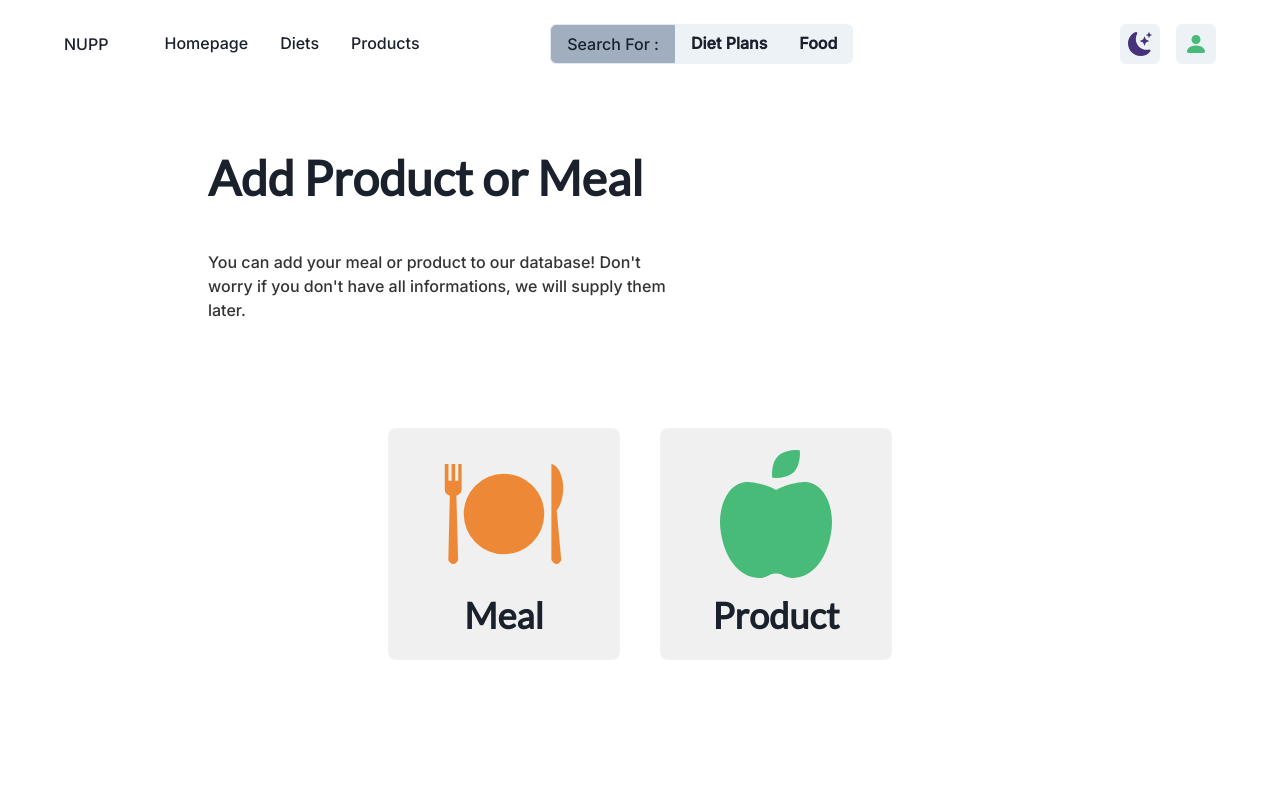
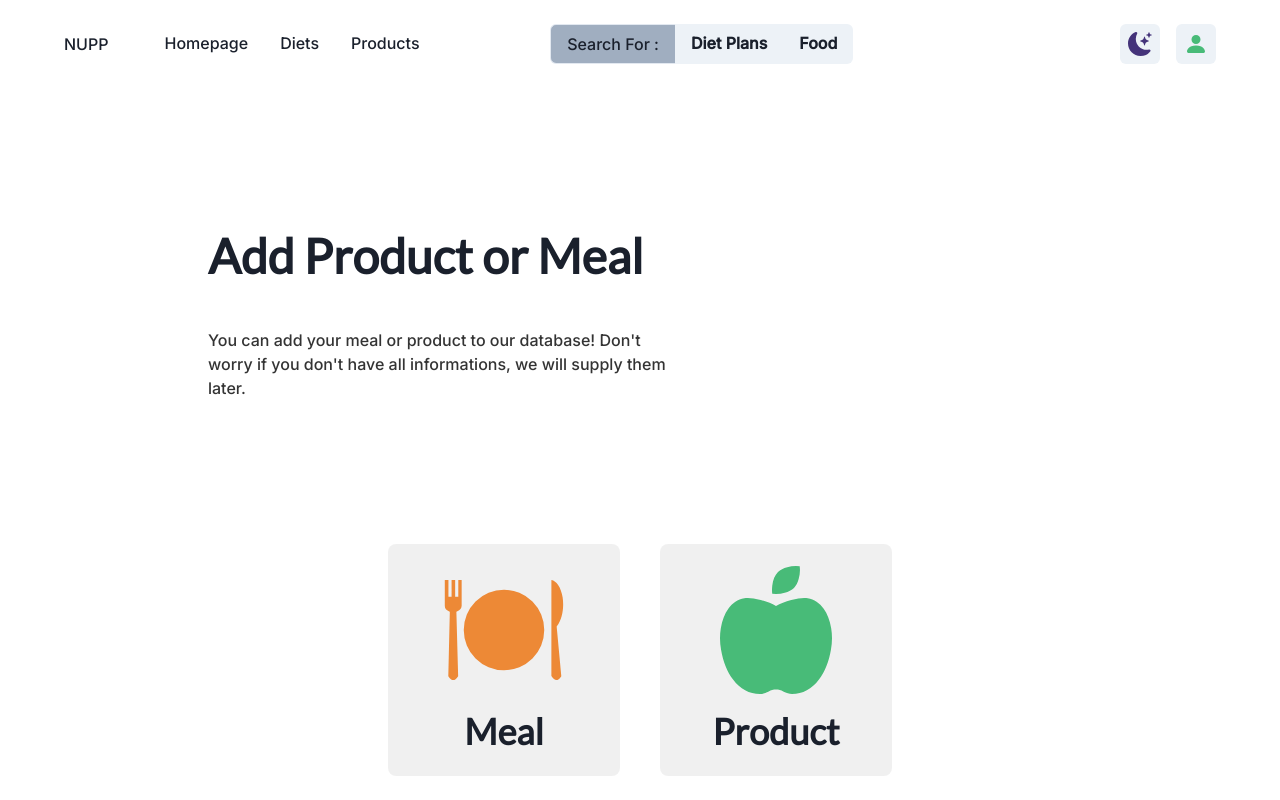
Before and after one commit to Makakusnik/Nupp, a Next.js app: page /products/add in a window 1280 px wide. Built offline with nearby package versions, Linux system fonts and the light colour scheme.

Commit message:
Small fixes

```diff
--- a/components/Content/Header.tsx
+++ b/components/Content/Header.tsx
@@ -1,14 +1,5 @@
 import React, { ReactNode } from "react";
-import {
-  Container,
-  Flex,
-  Grid,
-  GridItem,
-  Heading as H,
-  Text,
-  useColorModeValue,
-  VStack,
-} from "@chakra-ui/react";
+import { Container, Flex, Grid, GridItem, Heading as H, Text, useColorModeValue, VStack } from "@chakra-ui/react";
 import { ChildrenOnlyProps, FlexType } from "../../types/Types";
 
 type HeaderProps = {
@@ -16,22 +7,19 @@ type HeaderProps = {
   isTransparent?: boolean;
 };
 
-export const SmallHeader = ({
-  h,
-  children,
-  isTransparent,
-}: HeaderProps & ChildrenOnlyProps) => {
+export const SmallHeader = ({ h, children, isTransparent }: HeaderProps & ChildrenOnlyProps) => {
   const headerBg = useColorModeValue("gray.50", "gray.900");
 
   return (
     <Container
       minW="100%"
-      minH={h && { ...h }}
+      minH={(h && { ...h }) || { "2xl": "500px" }}
       h="fit-content"
       bg={isTransparent ? "transparent" : headerBg}
-      alignItems="center"
       display="flex"
       as="header"
+      paddingTop={"80px"}
+      paddingBottom={"40px"}
     >
       <Grid
         display="flex"
@@ -48,11 +36,7 @@ export const SmallHeader = ({
   );
 };
 
-export const Component = ({
-  h,
-  children,
-  isTransparent,
-}: HeaderProps & ChildrenOnlyProps) => {
+export const Component = ({ h, children, isTransparent }: HeaderProps & ChildrenOnlyProps) => {
   const headerBg = useColorModeValue("gray.50", "gray.900");
 
   return (
@@ -61,7 +45,8 @@ export const Component = ({
       minH={(h && { ...h }) || { "2xl": "500px" }}
       h="fit-content"
       bg={isTransparent ? "transparent" : headerBg}
-      alignItems="center"
+      paddingTop={"80px"}
+      paddingBottom={"40px"}
       display="flex"
       as="header"
     >
@@ -107,10 +92,7 @@ export const MainSection = ({ children }: ChildrenOnlyProps) => {
   );
 };
 
-export const ImageSection = ({
-  children,
-  placeContent,
-}: ChildrenOnlyProps & FlexType) => {
+export const ImageSection = ({ children, placeContent }: ChildrenOnlyProps & FlexType) => {
   return (
     <GridItem w="40%" position="relative">
       <Flex placeContent={placeContent}>{children}</Flex>
```
